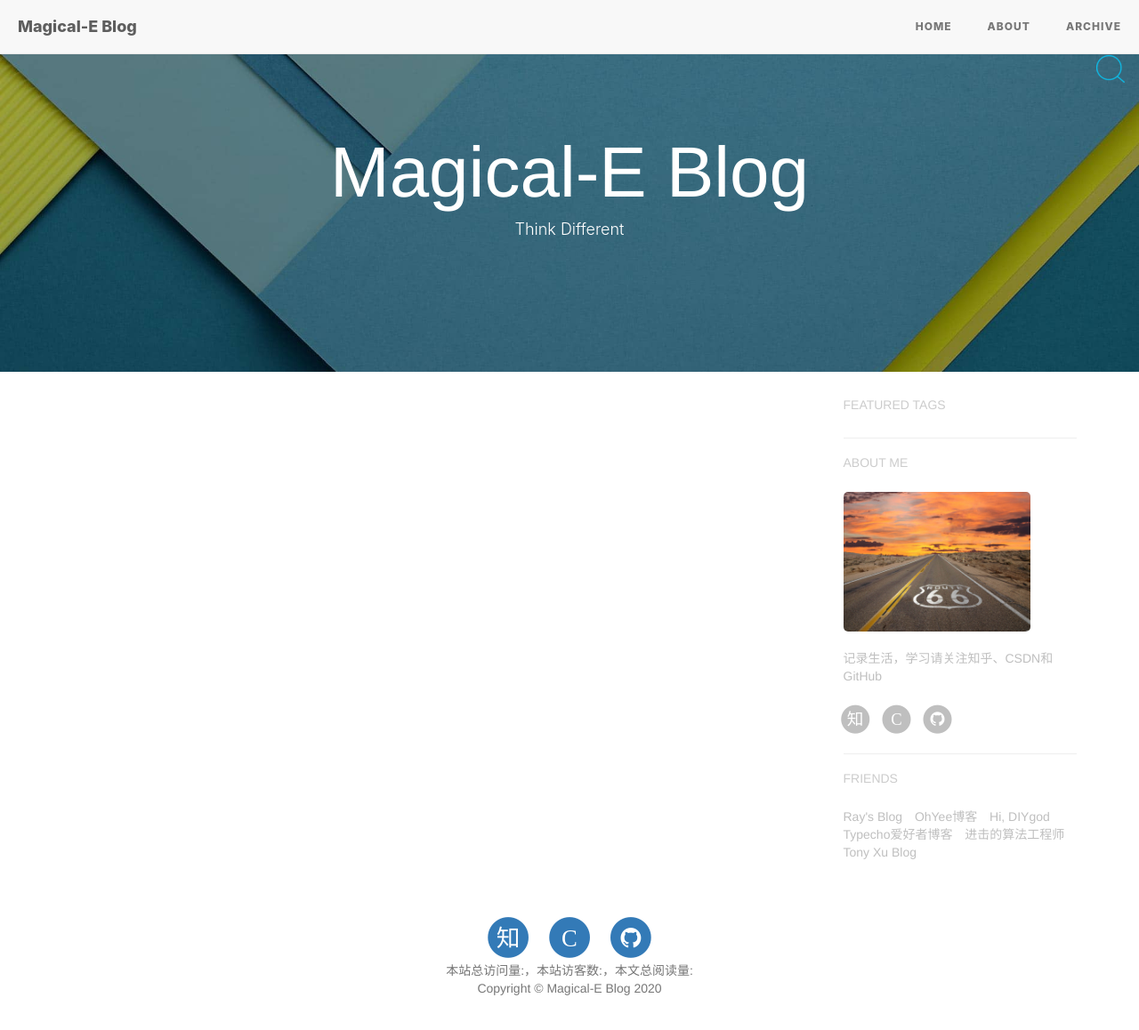
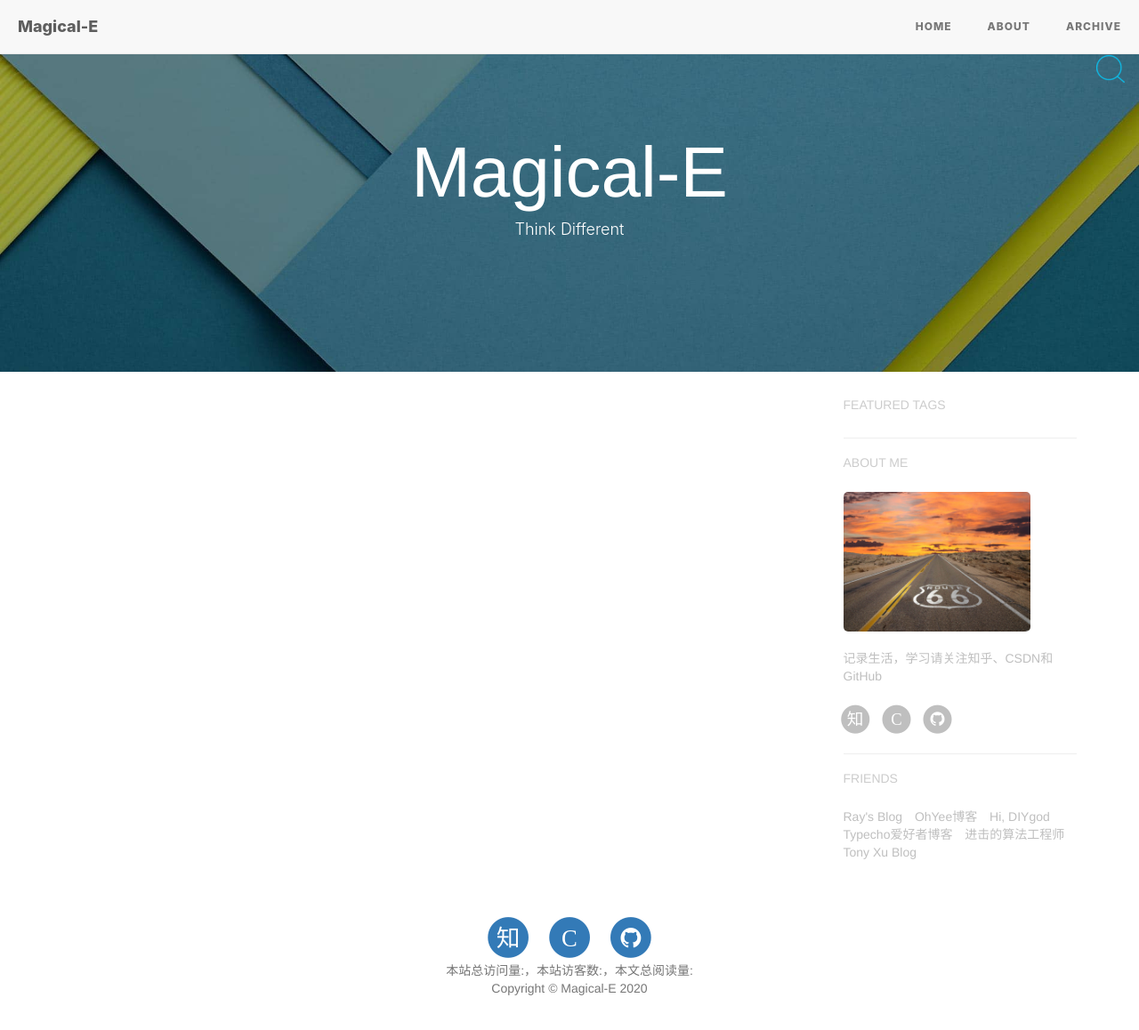
Before and after one commit to Magical-E/Blog, a Jekyll site: the page built from index.html, in a window 1280 px wide and 1206 px high. Shown: the top 1158 px of the window at 89% size. Built offline with Jekyll 4.4.1, drawn with Linux system fonts in a browser that asks for light colours; nearby versions of some CDN libraries; the list of posts is cut into pages by our own code; comment, search, counter and statistics services are not loaded.

Commit message:
Update _config.yml

```diff
--- a/_config.yml
+++ b/_config.yml
@@ -1,5 +1,5 @@
 # Site settings
-title: Magical-E Blog
+title: Magical-E
 SEOTitle: Magical-E Blog
 header-img: img/home-bg.jpg
 description: My Blog
```
